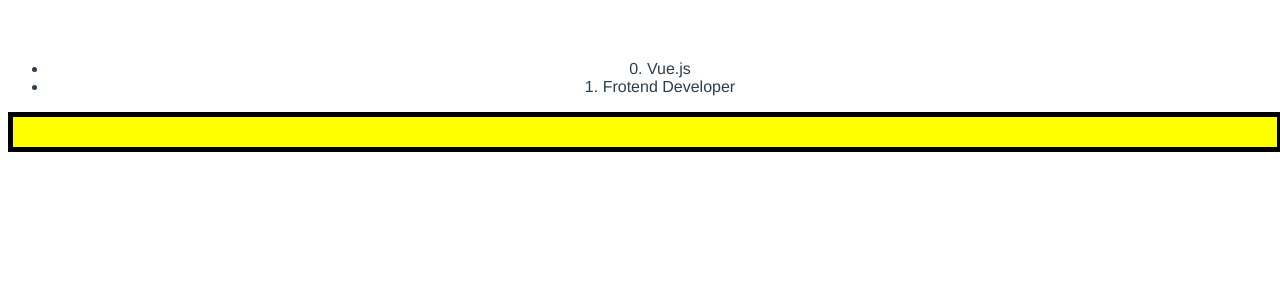
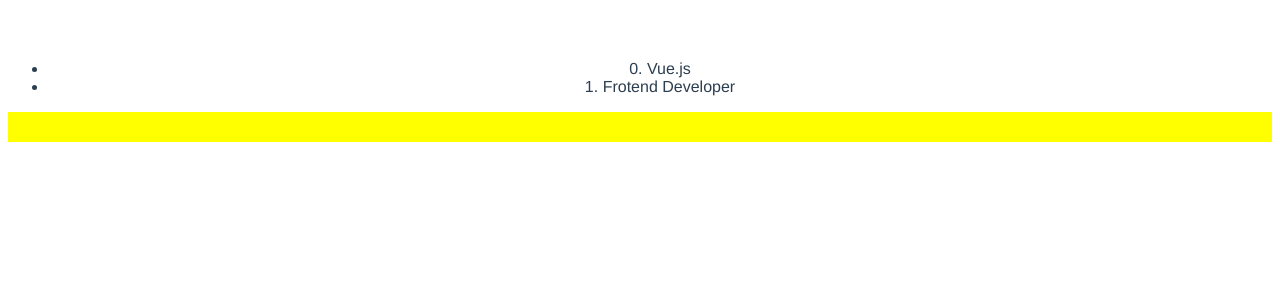
Before and after one commit to LastCoding/Vue_Skills, a Vue app: page / in a window 1280 px wide. Shown: the top 300 px of the page. Built offline with nearby package versions, Linux system fonts and the light colour scheme.

Commit message:
Get Method from Class

```diff
--- a/src/components/Skills.vue
+++ b/src/components/Skills.vue
@@ -5,7 +5,7 @@
                 <li v-for="(data, index) in skills" :key="index">{{ index }}. {{ data.skill }}</li>
             </ul>
 
-            <div v-bind:class="{ alert: showAlert, 'another-class': showClass }"></div>
+            <div v-bind:class="alertObject"></div>
         </div>
     </div>
 </template>
@@ -19,8 +19,9 @@
                     {"skill": "Vue.js"},
                     {"skill": "Frotend Developer"}
                 ],
-                showAlert: true,
-                showClass: true
+                alertObject: {
+                    alert: true,
+                }
             }
         }
     }
```
